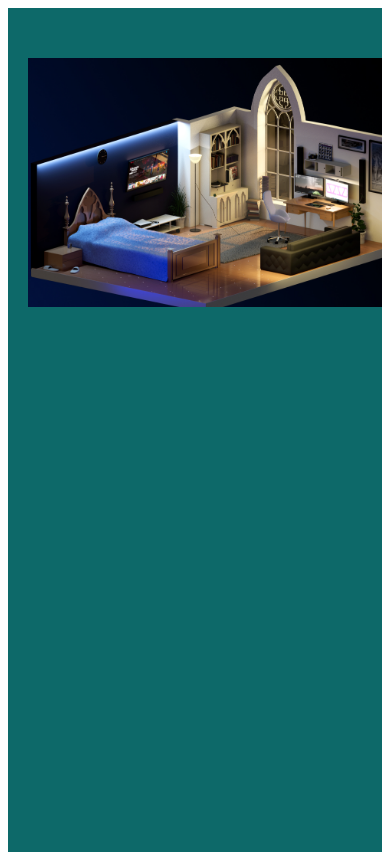
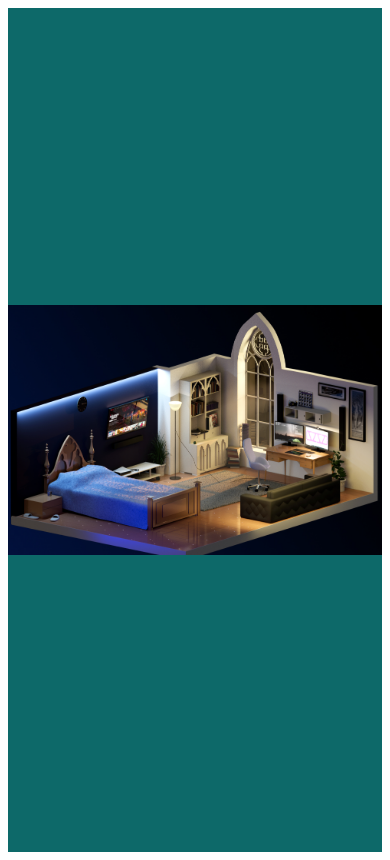
Before and after one commit to OlgaBraiko/scroll, a plain HTML site: page index.html in a window 390 px wide. Drawn offline with Linux system fonts and the light colour scheme.

Commit message:
adaptive mobile

```diff
--- a/style.css
+++ b/style.css
@@ -29,3 +29,14 @@ h1 {
 .area:nth-child(odd) {
   background-color: rgb(13, 105, 105);
 }
+
+/*Adaptive mobile*/
+
+@media screen and (max-width: 960px) {
+  img {
+    width: 100%;
+    height: 100%;
+    object-fit: contain;
+    padding: 0;
+  }
+}
```
